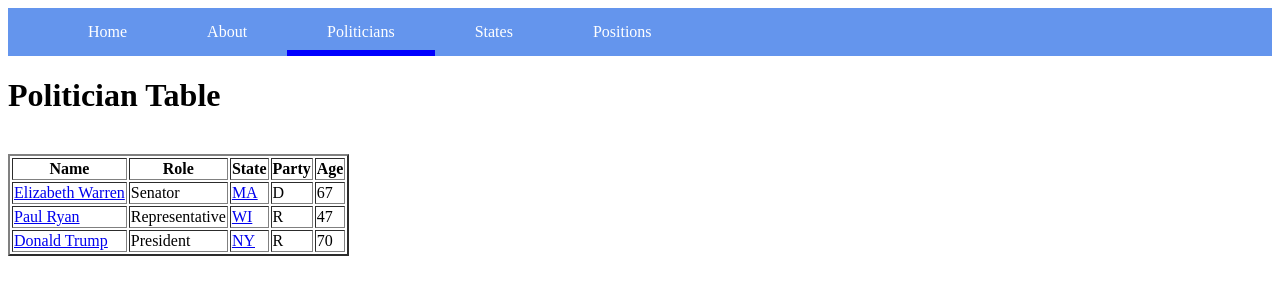
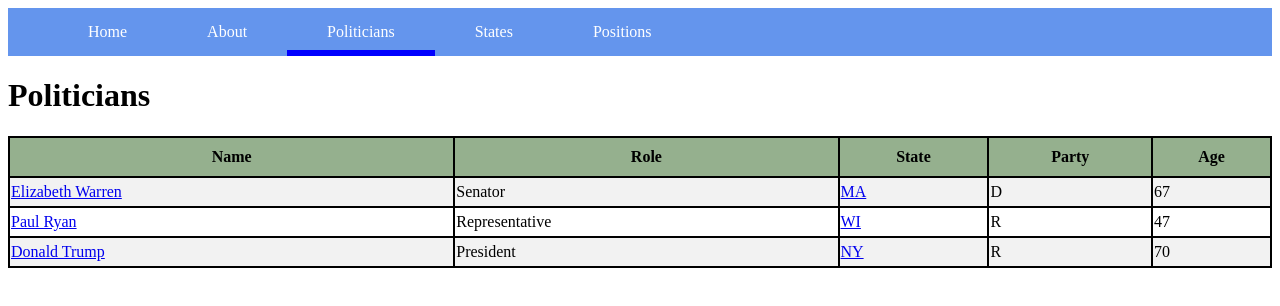
Before and after one commit to mattstras/cs329e-idb, a plain HTML site: page politicians.html in a window 1280 px wide. Drawn offline with Linux system fonts and the light colour scheme.

Commit message:
changed politician table to match state table

```diff
--- a/politicians.html
+++ b/politicians.html
@@ -1,4 +1,17 @@
 <html>
+<style>
+	table, th, td {
+    	border: 2px solid black;
+    	text-align: left
+    	padding: 4px;;
+	}
+	table {border-collapse: collapse;}
+	th {height: 40px;
+    	background-color: #95B08E;
+	}
+	tr {height: 30px;}
+	tr:nth-child(even) {background-color: #f2f2f2}
+</style>
 	<head>
 		<title>Politicians</title>
 		<link rel="stylesheet" type="text/css" href="style.css">
@@ -13,9 +26,8 @@
                 <li><a href="">Positions</a></li>
             </ul>
         </div>
-		<h1>Politician Table</h1>
-		<br>
-		<table BORDER = "2">
+		<h1>Politicians</h1>
+		<table style="width:100%">
 			<tr>
 				<th>Name</th>
 				<th>Role</th>
```
